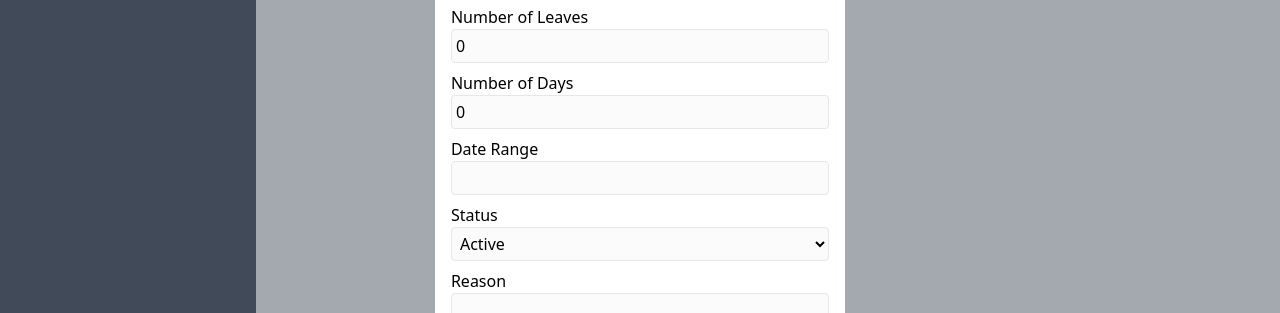
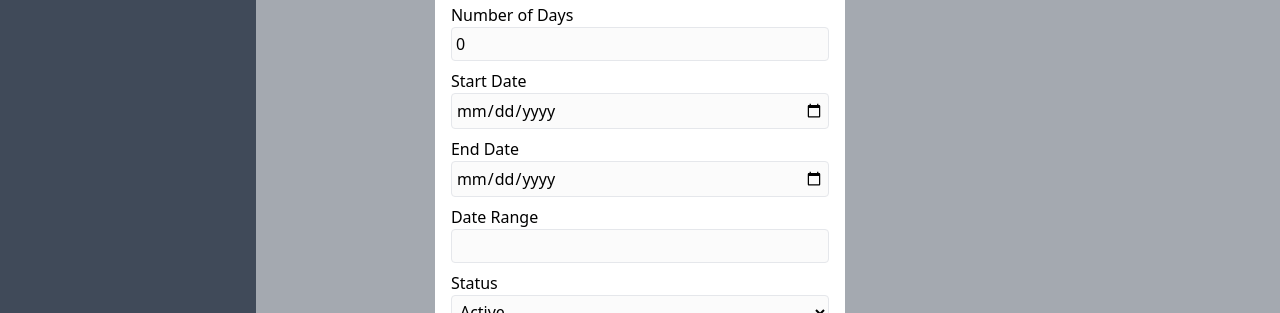
Before and after one commit to Jagadeeswar21/nextjs-task, a Next.js app: page /dashboard/leaves in a window 1280 px wide. Both pictures are taken after a click on the button "Request leave". Shown: the part 270-583 px from the top of the page. Built offline with nearby package versions, Linux system fonts and the light colour scheme; no server answers; the database is empty.

Commit message:
saving the edit page

```diff
--- a/src/app/api/leaves/[id]/route.ts
+++ b/src/app/api/leaves/[id]/route.ts
@@ -7,7 +7,6 @@ type Params = {
 };
 
 export async function GET(req: NextApiRequest, { params }: { params: Params }) {
-    console.log("workng")
   const { id } = params;
   try {
     await connectMongoDB();
--- a/src/app/components/LeaveForm.tsx
+++ b/src/app/components/LeaveForm.tsx
@@ -12,6 +12,8 @@ interface Leave {
   numberofleaves: number;
   numberofdays: number;
   dateRange: string;
+  startDate?: string;
+  endDate?: string;
   status: 'active' | 'inactive';
   reason: string;
 }
@@ -23,6 +25,8 @@ const LeaveForm: React.FC<LeaveFormProps> = ({ leave, onClose, onSave }) => {
     numberofleaves: leave?.numberofleaves || 0,
     numberofdays: leave?.numberofdays || 0,
     dateRange: leave?.dateRange || '',
+    startDate: leave?.startDate || '',
+    endDate: leave?.endDate || '',
     status: leave?.status || 'active',
     reason: leave?.reason || '',
   });
@@ -41,7 +45,21 @@ const LeaveForm: React.FC<LeaveFormProps> = ({ leave, onClose, onSave }) => {
     }));
   };
 
-  const handleSubmit = async () => {
+  const updateDateRange = (startDate: string, endDate: string) => {
+    if (startDate && endDate) {
+      setFormData(prevState => ({
+        ...prevState,
+        dateRange: `${startDate} - ${endDate}`,
+      }));
+    }
+  };
+
+  useEffect(() => {
+    updateDateRange(formData.startDate!, formData.endDate!);
+  }, [formData.startDate, formData.endDate]);
+
+  const handleSubmit = async (e: React.FormEvent) => {
+    e.preventDefault();
     onSave(formData);
   };
 
@@ -84,12 +102,34 @@ const LeaveForm: React.FC<LeaveFormProps> = ({ leave, onClose, onSave }) => {
             />
           </div>
           <div className="mb-2">
+            <label>Start Date</label>
+            <input
+              type="date"
+              name="startDate"
+              value={formData.startDate}
+              onChange={handleChange}
+              className="border rounded p-1 w-full"
+              required
+            />
+          </div>
+          <div className="mb-2">
+            <label>End Date</label>
+            <input
+              type="date"
+              name="endDate"
+              value={formData.endDate}
+              onChange={handleChange}
+              className="border rounded p-1 w-full"
+              required
+            />
+          </div>
+          <div className="mb-2">
             <label>Date Range</label>
             <input
               type="text"
               name="dateRange"
               value={formData.dateRange}
-              onChange={handleChange}
+              readOnly
               className="border rounded p-1 w-full"
               required
             />
--- a/src/app/components/LeavePage.tsx
+++ b/src/app/components/LeavePage.tsx
@@ -10,10 +10,13 @@ interface Leave {
   date: string;
   numberofleaves: number;
   numberofdays: number;
+  startDate?: string;
+  endDate?: string;
   dateRange: string;
   status: 'active' | 'inactive';
   reason: string;
 }
+
 const LeavesPage: React.FC = () => {
   const [leaves, setLeaves] = useState<Leave[]>([]);
   const [editingLeave, setEditingLeave] = useState<Leave | null>(null);
@@ -28,6 +31,7 @@ const LeavesPage: React.FC = () => {
       console.error('Failed to fetch leaves', error);
     }
   };
+
   useEffect(() => {
     fetchLeaves();
   }, []);
@@ -47,21 +51,21 @@ const LeavesPage: React.FC = () => {
           },
           body: JSON.stringify(newLeave),
         });
-        setLeaves(leaves.map(leave => (leave._id === newLeave._id ? newLeave : leave)));
-        toast.success("Successfully edited!",{
-          position:"bottom-right"
+        setLeaves(prevLeaves =>
+          prevLeaves.map(leave => (leave._id === newLeave._id ? newLeave : leave))
+        );
+        toast.success("Successfully edited!", {
+          position: "bottom-right"
         });
       } else {
-
-        const res = await fetch('/api/leaves', {
+        await fetch('/api/leaves', {
           method: 'POST',
           headers: {
             'Content-Type': 'application/json',
           },
           body: JSON.stringify(newLeave),
         });
-        fetchLeaves()
-
+        fetchLeaves();
       }
     } catch (error) {
       console.error('Failed to save leave', error);
@@ -107,8 +111,8 @@ const LeavesPage: React.FC = () => {
               <td className="border border-gray-400 p-1">{leave.numberofdays}</td>
               <td className="border border-gray-400 p-1">{leave.dateRange}</td>
               <td className="border border-gray-400 p-1">{leave.status}</td>
-              <td className="border border-gray-400 p-1"> <p className=''>{leave.reason}</p> </td>
-              <td className=" border border-gray-400 p-1">
+              <td className="border border-gray-400 p-1"><p className=''>{leave.reason}</p></td>
+              <td className="border border-gray-400 p-1">
                 <button onClick={() => handleEdit(leave)} className="text-blue-500 hover:text-blue-700 p-2">
                   <HiPencilAlt />
                 </button>
```
